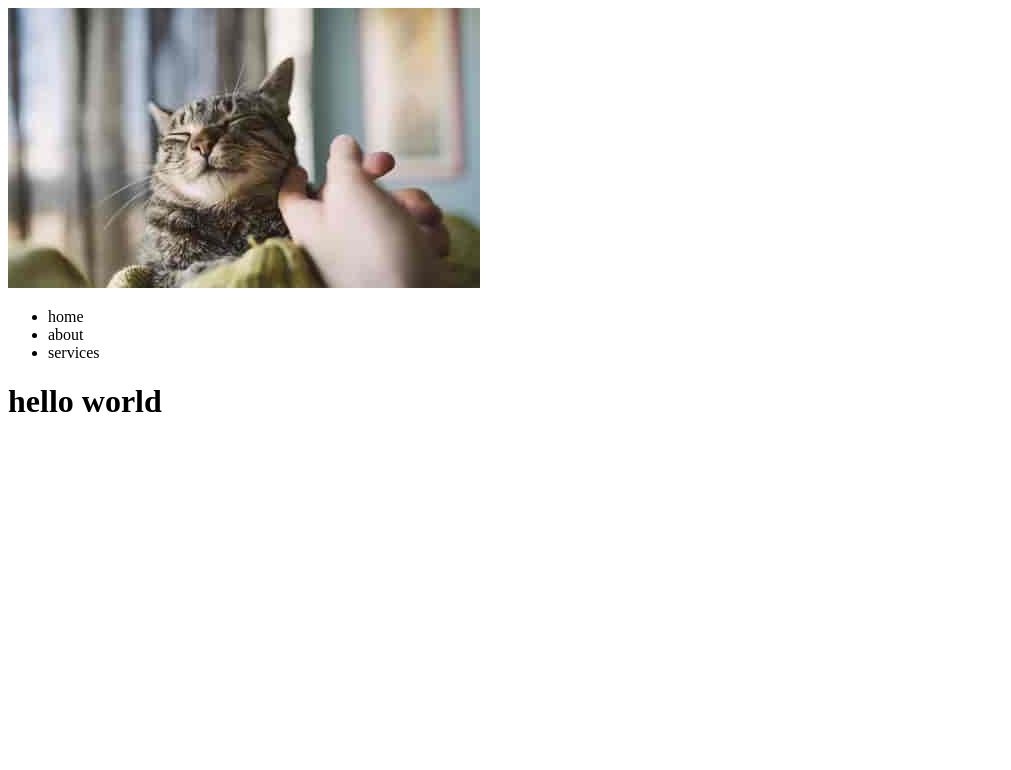
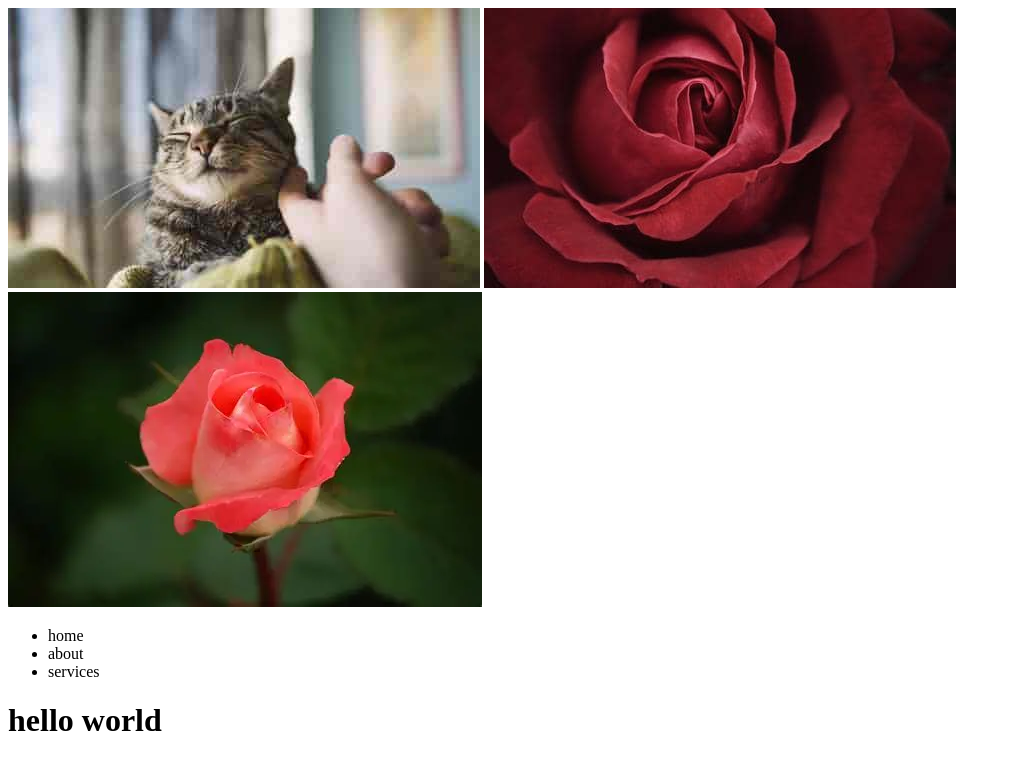
Before and after one commit to rawannaser30/test5, a plain HTML site: page index.html in a window 1280 px wide. Shown: the whole page, without its empty margins (0-1011 px from the left). Drawn offline with Linux system fonts and the light colour scheme; files that its build step writes are made by us from their sources; files whose address does not match are found by name.

Commit message:
add two roses

```diff
--- a/index.html
+++ b/index.html
@@ -9,6 +9,8 @@
 <body>
     <nav>
         <img src="./assets/img/cat.jpg" alt="">
+        <img src="./assets/image/rose.jpg" alt="">
+        <img src="./assets/image/rose1.webp" alt="">
         <ul>
             <li>home</li>
             <li>about</li>
```
Also changed, not shown: assets/image/rose1.webp (added).
